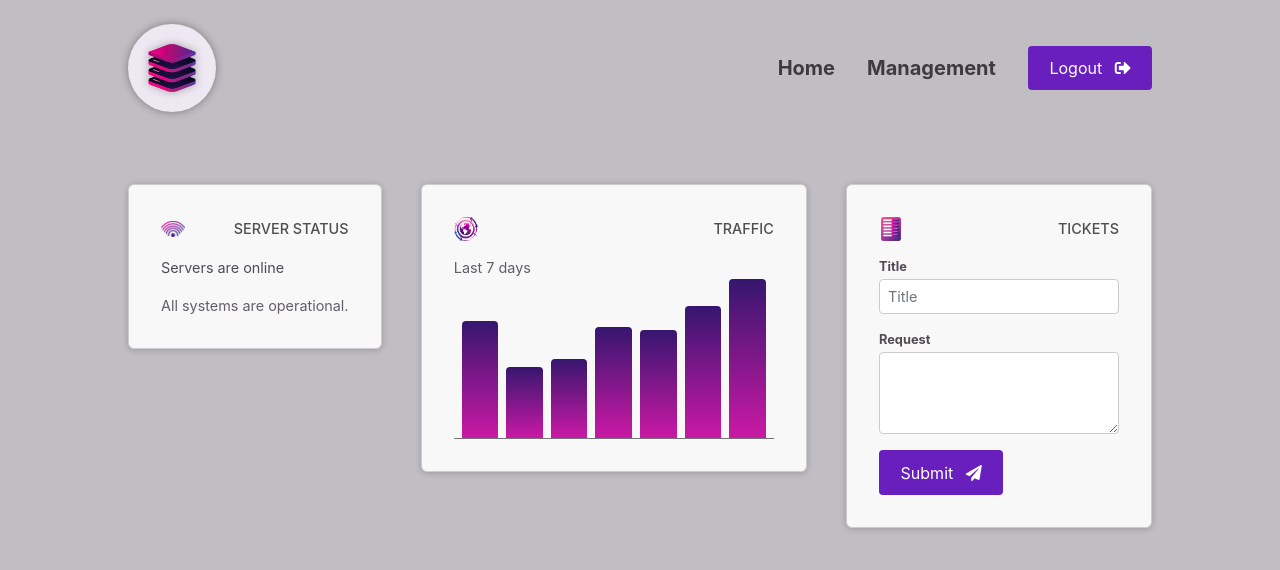
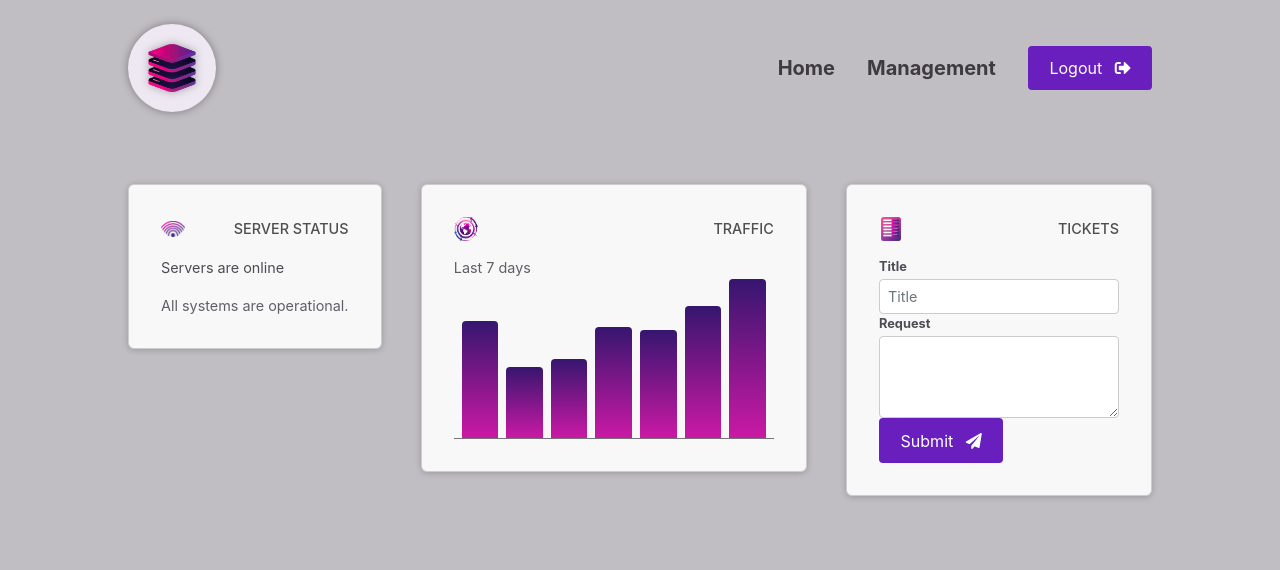
Before and after one commit to MinaNasser/Angular-The-Complete-Guide, an Angular app in the folder 06-cmp-deep-dive/: page / in a window 1280 px wide. Shown: the top 570 px of the page. Built offline with nearby package versions, Linux system fonts and the light colour scheme.

Commit message:
app-control

```diff
--- a/06-cmp-deep-dive/src/app/dashboard/tickets/new-ticket/new-ticket.component.html
+++ b/06-cmp-deep-dive/src/app/dashboard/tickets/new-ticket/new-ticket.component.html
@@ -1,12 +1,12 @@
 <form>
-  <div class="form-group">
+  <app-control label="Title">
     <label for="title">Title</label>
-    <input type="text" class="form-control" id="title" placeholder="Title">
-  </div>
-  <div class="form-group">
+    <input type="text" class="form-control" id="title" placeholder="Title" />
+  </app-control>
+  <app-control label="Request">
     <label for="request">Request</label>
     <textarea class="form-control" id="request" rows="3"></textarea>
-  </div>
+  </app-control>
   <button appButton>
     Submit <i ngProjectAs="i" class="fas fa-paper-plane"></i>
   </button>
--- a/06-cmp-deep-dive/src/app/shared/control/control.component.html
+++ b/06-cmp-deep-dive/src/app/shared/control/control.component.html
@@ -1 +1,4 @@
-<p>control works!</p>
+<p>
+  <label>{{ label() }}</label>
+  <ng-content select="input , textarea"></ng-content>
+</p>
--- a/06-cmp-deep-dive/src/app/shared/control/control.component.ts
+++ b/06-cmp-deep-dive/src/app/shared/control/control.component.ts
@@ -1,12 +1,12 @@
-import { Component } from '@angular/core';
+import { Component, input } from '@angular/core';
 
 @Component({
   selector: 'app-control',
   standalone: true,
   imports: [],
   templateUrl: './control.component.html',
-  styleUrl: './control.component.css'
+  styleUrl: './control.component.css',
 })
 export class ControlComponent {
-
+  label = input.required<string>();
 }
```
Also changed, not shown: 06-cmp-deep-dive/src/app/dashboard/tickets/new-ticket/new-ticket.component.ts (+5 -7 lines), 06-cmp-deep-dive/src/app/shared/my-button/my-button.component.ts (+3 -5 lines).
